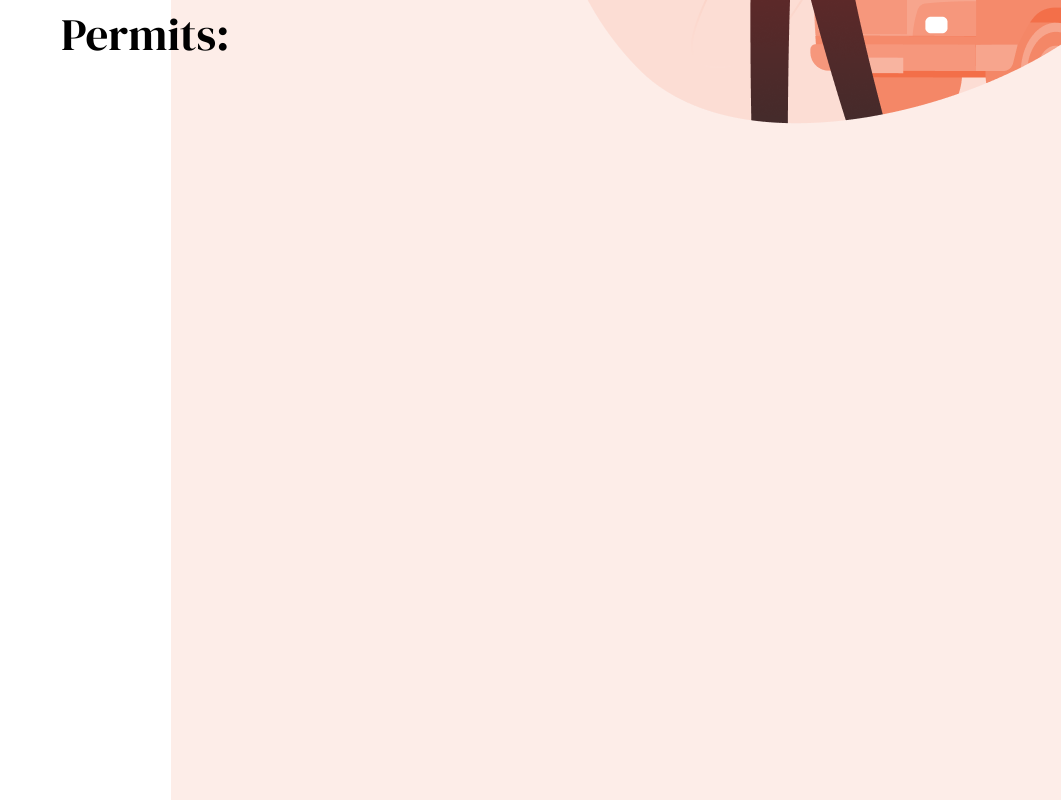
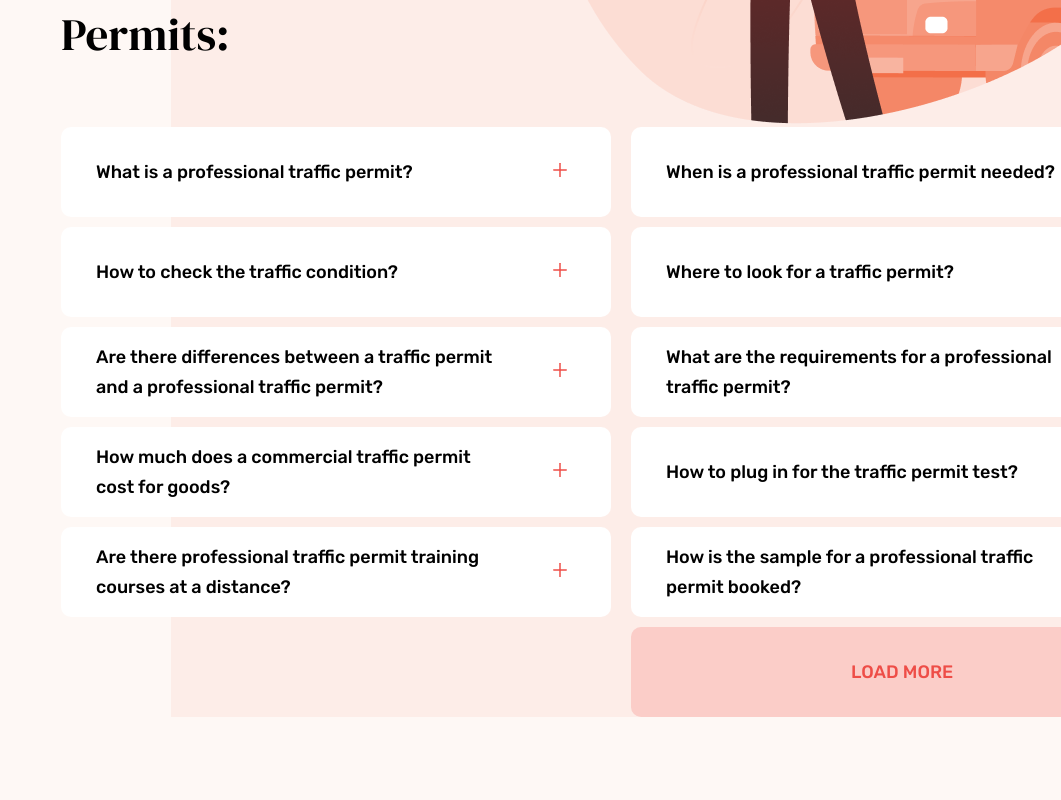
Before and after one commit to freesudani/Traffico, a React (Create React App) app: page / in a window 1280 px wide. Shown: the part 3180-3980 px from the top of the page, without its empty margins (219-1280 px from the left). Built offline with nearby package versions, Linux system fonts and the light colour scheme.

Commit message:
testimonial    Section

```diff
--- a/src/components/FAQ.js
+++ b/src/components/FAQ.js
@@ -7,10 +7,12 @@ import { Colors } from "../theme/Theme";
 import H2 from "../theme/H2.styled";
 import Question from "../components/Question";
 import { data } from "../data/Questions";
+import Body3 from "../theme/Body3.styled";
+import { AiOutlinePlus, AiOutlineMinus } from "react-icons/ai";
 
 const FAQSec = styled.div`
   width: 100vw;
-  height: 150rem;
+  height: 100%;
   margin-top: 12rem;
   margin-left: 24rem;
   margin-right: 0rem;
@@ -49,6 +51,31 @@ const Bottom = styled.div`
   grid-template-columns: repeat(2, 1fr);
   column-gap: 2rem;
   row-gap: 1em;
+  max-width: 112rem;
+`;
+
+const LoadMore = styled.div`
+  display: flex;
+  justify-content: space-between;
+  align-items: center;
+  width: 55rem;
+  height: 9rem;
+  background: rgba(237, 77, 71, 0.2);
+  border-radius: 1rem;
+  grid-column: 2 / -1;
+`;
+
+const LoadMoreText = styled.div`
+  margin-left: 40%;
+  color: ${Colors.Brand.PrimaryMain};
+`;
+
+const LoadMoreButton = styled.button`
+  color: ${Colors.Brand.PrimaryMain};
+  background-color: transparent;
+  border: none;
+  font-size: 2rem;
+  margin-right: 3.5rem;
 `;
 
 const FAQ = () => {
@@ -67,11 +94,19 @@ const FAQ = () => {
           <img src={ThinkingImage} alt="thinking" />
         </ThinkingImageBox>
       </Top>
-      {/* <Bottom>
+      <Bottom>
         {data.map((article, i) => {
           return <Question key={i} question={article.question} />;
         })}
-      </Bottom> */}
+        <LoadMore>
+          <LoadMoreText>
+            <Body3>LOAD MORE</Body3>
+          </LoadMoreText>
+          <LoadMoreButton>
+            <AiOutlinePlus />
+          </LoadMoreButton>
+        </LoadMore>
+      </Bottom>
     </FAQSec>
   );
 };
--- a/src/components/Question.js
+++ b/src/components/Question.js
@@ -10,21 +10,30 @@ const QuestionSec = styled.div`
   align-items: center;
   width: 55rem;
   height: 9rem;
-  padding: auto 3.5rem;
   background-color: ${Colors.Text.TextWhite};
   border-radius: 1rem;
 `;
 
+const Qtext = styled.div`
+  margin-left: 3.5rem;
+  max-width: 40rem;
+`;
+
 const Button = styled.button`
   color: ${Colors.Brand.PrimaryMain};
-  width: 2rem;
-  height: 2rem;
+  background-color: transparent;
+  border: none;
+  font-size: 2rem;
+
+  margin-right: 3.5rem;
 `;
 
 const Question = (props) => {
   return (
     <QuestionSec>
-      <Body3>{props.question}</Body3>
+      <Qtext>
+        <Body3>{props.question}</Body3>
+      </Qtext>
       <Button>
         <AiOutlinePlus />
       </Button>
--- a/src/components/Review.js
+++ b/src/components/Review.js
@@ -7,15 +7,15 @@ import Body4 from "../theme/Body4.styled";
 const RevSec = styled.div`
   display: grid;
   grid-template-rows: 3fr 1fr;
-  height: 36rem;
-  width: 42rem;
-  padding: 6rem 5.2rem 4rem 4.8rem;
+  height: 30rem;
+  width: 32rem;
+  padding: 1rem 5.2rem 1rem 4.8rem;
   background-color: ${Colors.Text.TextWhite};
   border-radius: 1rem;
 `;
 
 const RevText = styled.div`
-  margin-top: 6rem;
+  margin-top: 2rem;
   width: 32rem;
 `;
 
--- a/src/components/Testimonials.js
+++ b/src/components/Testimonials.js
@@ -17,10 +17,10 @@ const TestiSec = styled.div`
   height: 45.4rem;
   margin-left: 24rem;
   overflow-x: hidden;
+  background-color: ${Colors.Brand.BG};
 `;
 
 const Top = styled.div`
-  padding-top: -4rem;
   display: flex;
   justify-content: space-between;
   align-items: center;
@@ -68,6 +68,8 @@ const Reviews = styled.div`
   display: grid;
   grid-template-columns: repeat(3, 42rem);
   grid-column-gap: 20px;
+  background-color: transparent;
+  padding-top: 8rem;
 `;
 
 const Testimonials = () => {
--- a/src/index.js
+++ b/src/index.js
@@ -11,7 +11,7 @@ const GlobalStyle = createGlobalStyle`
   }
 
   body{
-    background-color:${Colors.Brand.BG2};
+    background-color: ${Colors.Brand.BG};
     width: 160rem;
     padding: 0;
     margin: 0;
--- a/src/theme/Body3.styled.js
+++ b/src/theme/Body3.styled.js
@@ -0,0 +1,7 @@
+import styled from "styled-components";
+import { TextStyles } from "./Theme";
+
+const Body3 = styled.p`
+  ${TextStyles.Bundler(TextStyles.Body.Body3)}
+`;
+export default Body3;
--- a/src/theme/Theme.js
+++ b/src/theme/Theme.js
@@ -2,7 +2,7 @@ export const Colors = {
   Brand: {
     PrimaryMain: "#EE4D47",
     PrimaryDark: "#BE3D38",
-    BG: "#FDEDE8",
+    BG: "#FEF8F5",
     BG2: "FCDDD4",
   },
   Text: {
```
